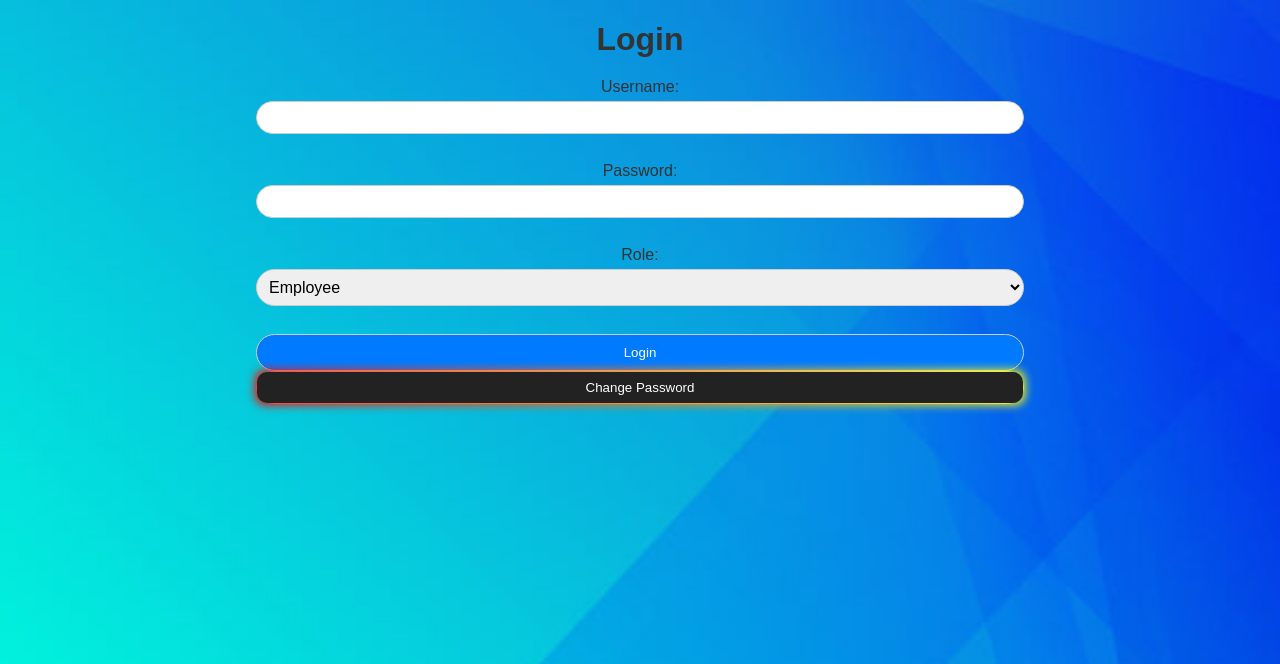
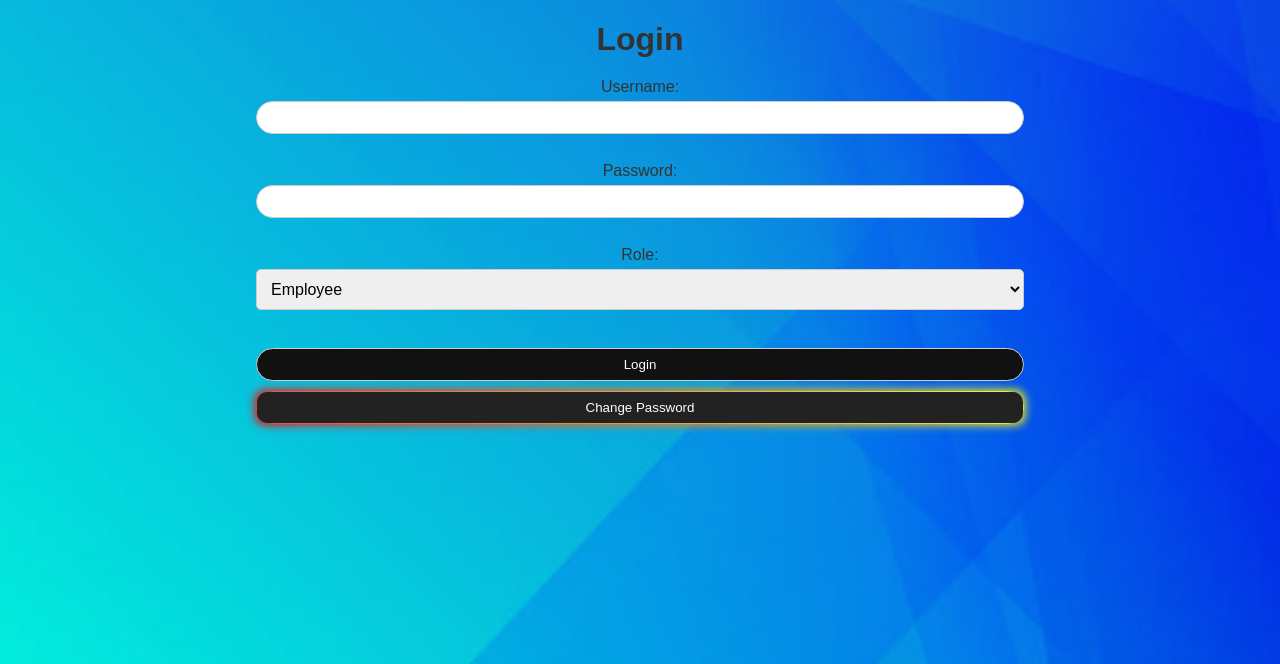
Before and after one commit to larakallas/430, a Flask app: page /login in a window 1280 px wide. Shown: the top 664 px of the page. Run offline with Flask 2, Linux system fonts and the light colour scheme.

Commit message:
Update styles.css

```diff
--- a/EECE 430 Project /EECE 430 Project/static/styles/styles.css
+++ b/EECE 430 Project /EECE 430 Project/static/styles/styles.css
@@ -93,8 +93,145 @@ input {
     box-sizing: border-box;
 }
 
+
+
+
+
+
+
+
         /* CSS styles for buttons and dropdown */
-        button[type="submit"]{
+button,
+input[type="submit"],
+button[type="submit"] {
+    width: 60%;
+    padding: 0.6em 2em;
+    border: none;
+    outline: none;
+    color: rgb(255, 255, 255);
+    background: #111;
+    cursor: pointer;
+    position: relative;
+    z-index: 0;
+    border-radius: 10px;
+    user-select: none;
+    -webkit-user-select: none;
+    touch-action: manipulation;
+    transform-origin: center; /* Keep the button stationary while enlarging */
+    margin: 10px; /* Added spacing between buttons */
+    display: inline-block; /* Ensures buttons are on the same line */
+    text-align: center; /* Center text content */
+}
+
+button:hover,
+input[type="submit"]:hover,
+button[type="submit"]:hover {
+    transform: scale(1.1); /* Zoom effect */
+    transition: transform 0.3s ease; /* Smooth transition */
+    box-shadow: 0 0 10px rgba(0, 0, 0, 0.3); /* Optional: Add a shadow for depth */
+    text-align: center; /* Center text content */
+}
+
+input[type="submit"]:before,
+button[type="submit"]:before {
+    content: "";
+    background: linear-gradient(
+        45deg,
+        #ff0000,
+        #ff7300,
+        #fffb00,
+        #48ff00,
+        #00ffd5,
+        #002bff,
+        #7a00ff,
+        #ff00c8,
+        #ff0000
+    );
+    position: absolute;
+    top: -2px;
+    left: -2px;
+    background-size: 400%;
+    z-index: -1;
+    filter: blur(5px);
+    -webkit-filter: blur(5px);
+    width: calc(100% + 4px);
+    height: calc(100% + 4px);
+    animation: glowing-button-85 20s linear infinite;
+    transition: opacity 0.3s ease-in-out;
+    border-radius: 10px;
+    text-align: center; /* Center text content */
+}
+
+@keyframes glowing-button-85 {
+    0% {
+        background-position: 0 0;
+    }
+    50% {
+        background-position: 0 0;
+    }
+    100% {
+        background-position: 0 0;
+    }
+}
+
+input[type="submit"]:after,
+button[type="submit"]:after {
+            z-index: -1;
+            content: "";
+            position: absolute;
+            width: 100%;
+            height: 100%;
+            background: #222;
+            left: 0;
+            top: 0;
+            border-radius: 10px;
+}
+
+.action-button-container {
+    margin-top: 20px; /* Added spacing between buttons and picture */
+    text-align: center;
+}
+
+select {
+    padding: 10px;
+    font-size: 16px;
+    border-radius: 5px;
+    border: 1px solid #ccc;
+    margin-bottom: 20px;
+    width:100%
+}
+
+.button-container {
+    margin-top: 20px; /* Added spacing between buttons and picture */
+    text-align: center;
+}
+
+
+
+
+input[type="text"],
+input[type="password"],
+select,
+input[type="date"],
+input[type="time"],
+input[type="submit"],
+button[type="submit"] {
+    display: block;
+    width: 60%;
+    padding: 8px;
+    margin: 0 auto;
+    margin-bottom: 10px;
+    border: 1px solid #ccc;
+    border-radius: 30px;
+    box-sizing: border-box;
+}
+
+
+
+
+/* CSS styles for buttons and dropdown */
+.button-85 {
+    width: 60%;
     padding: 0.6em 2em;
     border: none;
     outline: none;
@@ -112,14 +249,14 @@ input {
     display: inline-block; /* Ensures buttons are on the same line */
 }
 
-        button[type="submit"]:hover {
+.button-85:hover {
 transform: scale(1.1); /* Zoom effect */
 transition: transform 0.3s ease; /* Smooth transition */
 box-shadow: 0 0 10px rgba(0, 0, 0, 0.3); /* Optional: Add a shadow for depth */
 }
 
 
-button[type="submit"]:before {
+.button-85:before {
     content: "";
     background: linear-gradient(
         45deg,
@@ -159,7 +296,7 @@ button[type="submit"]:before {
     }
 }
 
-        button[type="submit"]:after {
+.button-85:after {
     z-index: -1;
     content: "";
     position: absolute;
@@ -185,41 +322,20 @@ button[type="submit"]:before {
 }
 
 
-
-input[type="text"],
-input[type="password"],
-select,
-input[type="date"],
-input[type="time"],
-button[type="submit"] {
-    display: block;
-    width: 60%;
-    padding: 8px;
-    margin: 0 auto;
-    margin-bottom: 10px;
-    border: 1px solid #ccc;
-    border-radius: 30px;
-    box-sizing: border-box;
+body {
+    background-image: url("{{ url_for('static', filename='background.jpg') }}");
+    background-size: cover;
+    background-position: center;
 }
 
-input[type="submit"],
-button {
-    display: block;
-    width: 60%;
-    padding: 10px;
-    margin: 0 auto;
-    background-color: #007bff;
-    color: #fff;
-    border: 1px solid #ccc;
-    border-radius: 30px;
-    cursor: pointer;
-}
 
-input[type="submit"]:hover,
-button:hover {
-    margin: 0 auto;
-    background-color: #0056b3;
-}
+
+
+
+
+
+
+
 
 .error-message {
     margin: 0 auto;
@@ -227,6 +343,8 @@ button:hover {
     margin-bottom: 10px;
     text-align: center; /* Center text content */
 }
+
+
 
 /* App-specific styles */
 
```
Lines whose indentation alone changed are shown as unchanged.
